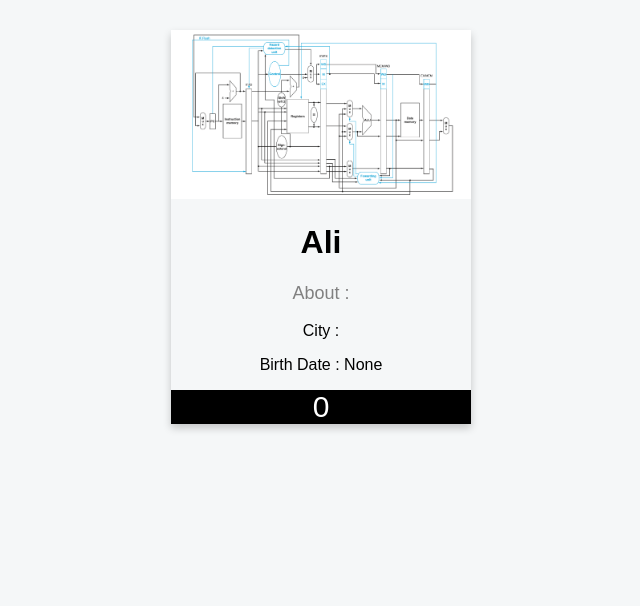
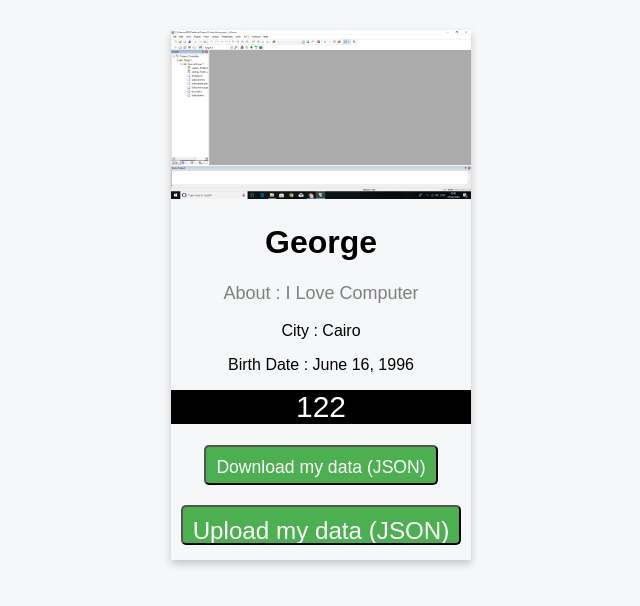
Before and after one commit to Georgemohsen/DS_Project, a Django app: page /accounts/profile/14/ in a window 1280 px wide. Shown: the part 64-670 px from the top of the page, without its empty margins (319-959 px from the left). Run offline with Django 3.2, Linux system fonts and the light colour scheme; a user stored in the database is signed in; data comes from the database, SQL or seed files in the repository; both versions use the stored data as it was after the commit.

Commit message:
Supports load data from JSON File

```diff
--- /dev/null
+++ b/Social_Network/accounts/Templates/accounts/json-data.html
@@ -0,0 +1,2 @@
+{% csrf_token %}
+{{ datas }}
--- a/Social_Network/accounts/Templates/accounts/profile.html
+++ b/Social_Network/accounts/Templates/accounts/profile.html
@@ -14,6 +14,9 @@
       <!-- <input type="hidden" name="format" value="json"> -->
       <input type="submit" value="Download my data (JSON)" class="download-my-data">
     </form>
+      <a href="{% url 'accounts:upload-my-data' %}">
+      <input type="submit" value="Upload my data (JSON)" class="download-my-data">
+      </a>
   {% endif %}
 </div>
 <style>
--- a/Social_Network/accounts/admin.py
+++ b/Social_Network/accounts/admin.py
@@ -1,5 +1,6 @@
 from django.contrib import admin
-from .models import UserProfile
+from .models import UserProfile, UserData
 # Register your models here.
 
 admin.site.register(UserProfile)
+admin.site.register(UserData)
--- a/Social_Network/accounts/models.py
+++ b/Social_Network/accounts/models.py
@@ -23,3 +23,12 @@
 
 
 post_save.connect(create_profile, sender=User)
+
+
+def location(instance,filename):
+    return "%s/%s" % (instance.id, filename)
+
+
+class UserData(models.Model):
+    title = models.CharField(max_length=50)
+    file = models.FileField(upload_to='data/')
--- a/Social_Network/accounts/urls.py
+++ b/Social_Network/accounts/urls.py
@@ -9,4 +9,5 @@
                path('profile/<int:pk>/', views.profile_view, name="profile_with_pk"),
                path('editProfile/', views.edit_profile, name="editProfile"),
                path('friends/', views.user_friends, name="friends"),
-               path('download-my-data/', views.download_my_data, name="download-my-data")]
+               path('download-my-data/', views.download_my_data, name="download-my-data"),
+               path('upload-my-data/', views.upload_file, name='upload-my-data')]
--- a/Social_Network/accounts/views.py
+++ b/Social_Network/accounts/views.py
@@ -7,7 +7,11 @@
 from django.contrib.auth.models import User
 from home.models import Friend, Post
 from django.core.exceptions import ObjectDoesNotExist
-
+from home.models import Friend
+from .models import location
+import json
+import media
+from media import data
 # Create your views here.
 def signup_view(request):
     if request.method == 'POST':
@@ -47,8 +51,18 @@
     else :
         user = request.user
     args = {'user': user}
-    return render(request, 'accounts/profile.html', args)
 
+    if upload_file:
+            name = str(request.user)
+            path = "media"+"/"+"data"+"/"+"data-"+name+".json"
+            with open(path, 'r') as f:
+               datas = json.load(f)
+            user.userprofile.about = datas['about']
+            user.userprofile.phone = datas['phone']
+            user.userprofile.city = datas['city']
+            user.userprofile.date_of_birth = datas['date of Birth']
+            user.userprofile.save()
+            return render(request, 'accounts/profile.html',)
 
 @login_required(login_url="/accounts/login/")
 def edit_profile(request):
@@ -76,6 +90,7 @@
     friends = friend.users.all()
     args = {'others': others, 'friends': friends}
     return render(request, 'accounts/friends.html', args)
+
 
 from django.http import JsonResponse
 @login_required
@@ -128,3 +143,13 @@
         for friend in friends:
             obj['friends'].append(friend.username)
     return obj
+
+def upload_file(request):
+    if request.method == 'POST':
+        form = forms.UploadFileForm(request.POST, request.FILES)
+        if form.is_valid():
+            form.save()
+            return redirect('accounts:profile')
+    else:
+        form = forms.UploadFileForm()
+        return render(request, 'accounts/uploads.html', {'form': form})
--- a/Social_Network/home/urls.py
+++ b/Social_Network/home/urls.py
@@ -6,4 +6,4 @@
 urlpatterns = [path('', views.status, name='post'),
                path('connect/<str:operation>/<int:pk>/', views.change_friends, name='change_friends'),
                path('like/<int:post_id>/', views.like_posts, name='like_post'),
-               path('unlike/<int:post_id>/', views.unlike_posts, name='unlike_post'),]
+               path('unlike/<int:post_id>/', views.unlike_posts, name='unlike_post')]
--- a/Social_Network/home/views.py
+++ b/Social_Network/home/views.py
@@ -1,5 +1,5 @@
 from django.shortcuts import render, redirect
-from django.http import HttpResponseRedirect
+from django.http import HttpResponse
 from django.urls import reverse
 from . import forms
 from .models import Post, Friend
@@ -7,6 +7,7 @@
 from django.contrib.auth.models import User
 from django.db.models import Q
 from django.core.exceptions import ObjectDoesNotExist
+import json
 
 @login_required
 def status(request):
--- /dev/null
+++ b/Social_Network/media/data/data-George.json
@@ -0,0 +1,11 @@
+{
+    "name": "George",
+    "about": "I Love Computer",
+    "date of Birth": "1996-06-16",
+    "phone": 122,
+    "city": "Cairo",
+    "friends": [
+        "Mario",
+        "Jack"
+    ]
+}
```
Also changed, not shown: Social_Network/accounts/Templates/accounts/uploads.html (added, +8 -0 lines), Social_Network/accounts/forms.py (+7 -1 lines), Social_Network/accounts/migrations/0003_userdata.py (added), Social_Network/db.sqlite3.
